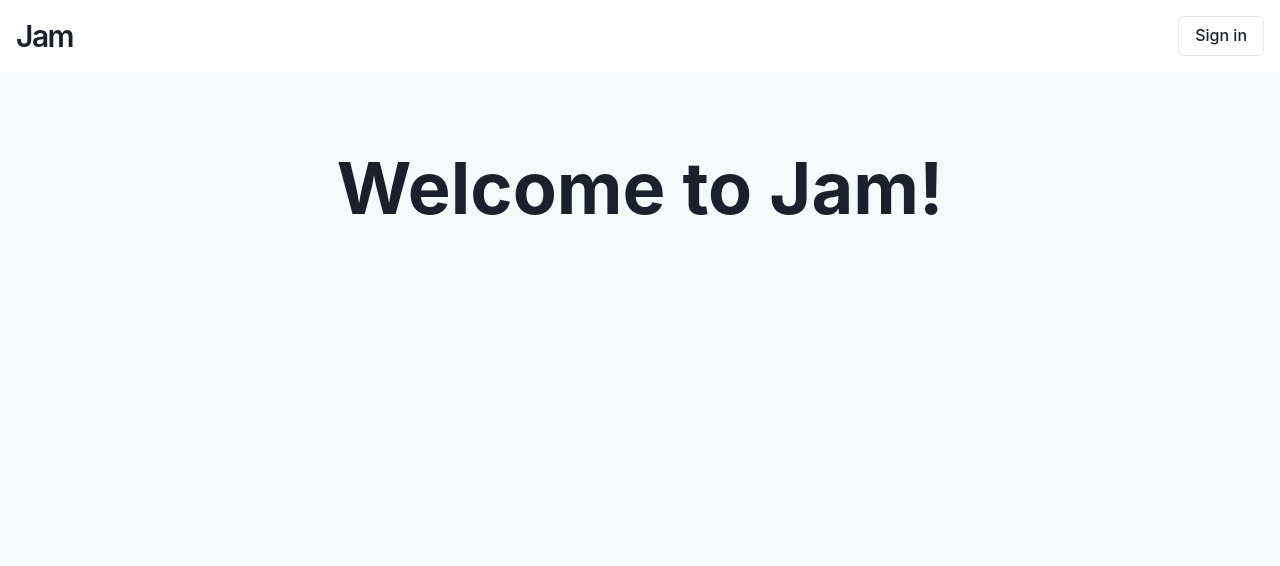
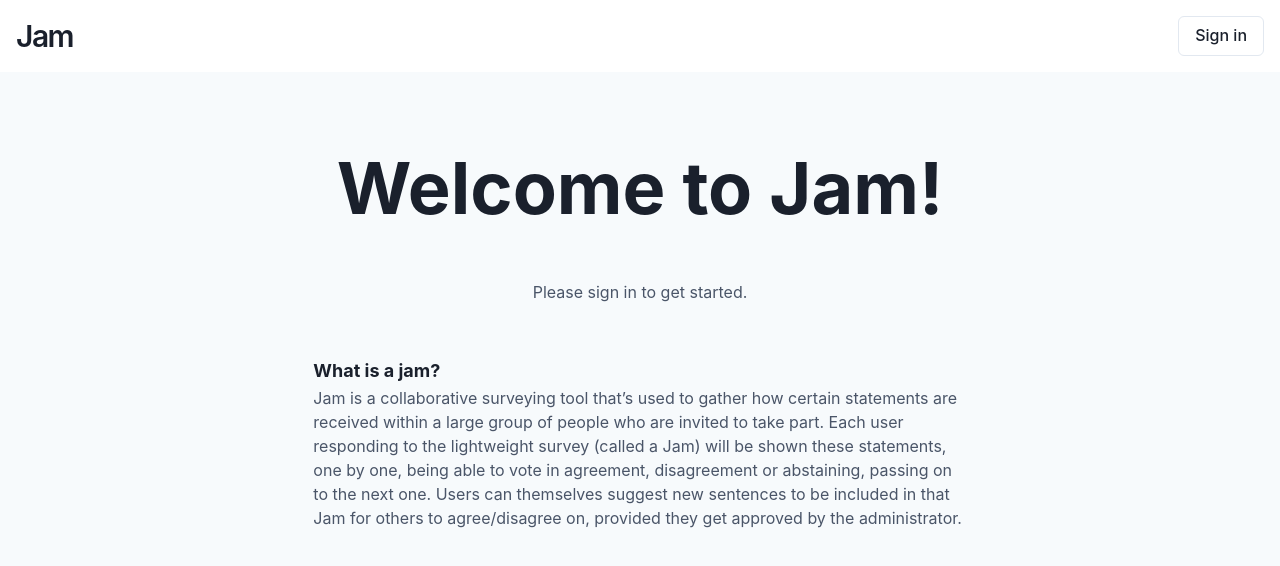
Before and after one commit to redbadger/jams, a Next.js app: page / in a window 1280 px wide. Shown: the top 566 px of the page. Built offline with nearby package versions, Linux system fonts and the light colour scheme; no server answers.

Commit message:
Copy on homepage

```diff
--- a/pages/index.js
+++ b/pages/index.js
@@ -67,19 +67,36 @@
       </Head>
       <HomeHeader session={session} />
       <Layout>
-        <GridItem colSpan={6} py={20}>
+        <GridItem colSpan={4} colStart={2} py={20}>
           <Box as={'main'} align={'center'}>
             <Heading as="h1" size="4xl">
               Welcome to Jam!
             </Heading>
-            {session && (
-              <Box mt="4">
-                <Link href="/moderator">
-                  Click here for the Admin Dashboard
-                </Link>
-              </Box>
-            )}
+            <Box m={14}>
+              {session && (
+                <Link href="/moderator">Admin dashboard</Link>
+              )}
+              {!session && (
+                <Text color="gray.600">
+                  Please sign in to get started.
+                </Text>
+              )}
+            </Box>
           </Box>
+          <Heading as="h4" fontSize="lg" mb={1}>
+            What is a jam?
+          </Heading>
+          <Text color="gray.600">
+            Jam is a collaborative surveying tool that’s used to
+            gather how certain statements are received within a large
+            group of people who are invited to take part. Each user
+            responding to the lightweight survey (called a Jam) will
+            be shown these statements, one by one, being able to vote
+            in agreement, disagreement or abstaining, passing on to
+            the next one. Users can themselves suggest new sentences
+            to be included in that Jam for others to agree/disagree
+            on, provided they get approved by the administrator.
+          </Text>
         </GridItem>
       </Layout>
       <HomeFooter />
```
